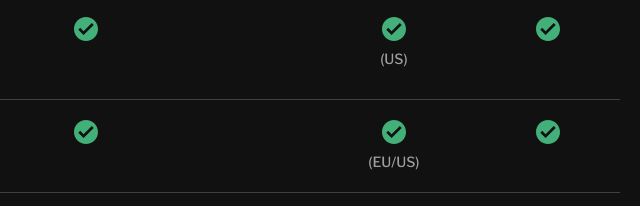
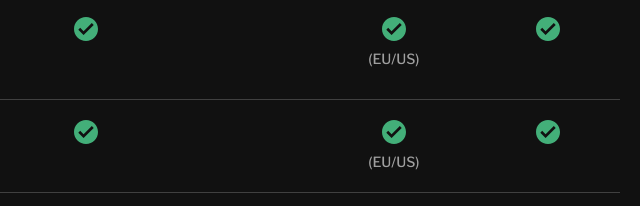
Before and after one commit to PostHog/isgoogleanalyticsillegal.com, a Gatsby site: page /alternatives in a window 1280 px wide. Shown: the part 439-645 px from the top of the page, 640-1280 px from the left. Built offline with nearby package versions, Linux system fonts and the light colour scheme; Gatsby itself is replaced by a stand-in of ours.

Commit message:
adds EU to posthog cloud locations
https://posthog.com/signup/eu-cloud

```diff
--- a/src/pages/alternatives.js
+++ b/src/pages/alternatives.js
@@ -50,7 +50,7 @@ const tableData = [
     permissiveOpenSource: true,
     copyleftOpenSource: false,
     cloudHosting: true,
-    cloudHostingLocation: "US",
+    cloudHostingLocation: "EU/US",
     selfHosting: true,
   },
   {
```
